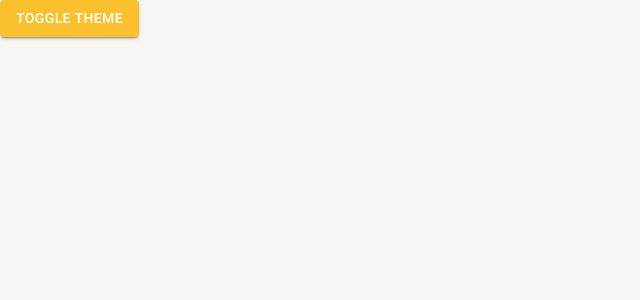
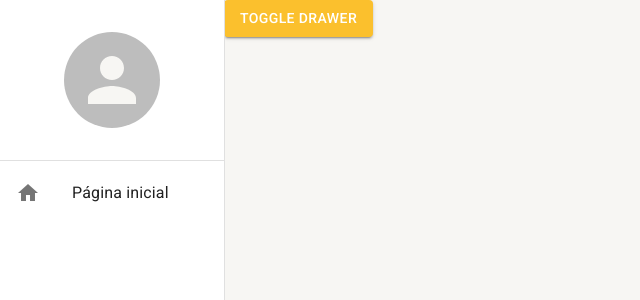
Before and after one commit to raniere57/react-material, a React (Create React App) app: page /pagina-inicial in a window 1280 px wide. Shown: the top 300 px of the page, without its empty margins (0-640 px from the left). Built offline with nearby package versions, Linux system fonts and the light colour scheme.

Commit message:
feat: adicionado responsividade no menu lateral

```diff
--- a/src/App.tsx
+++ b/src/App.tsx
@@ -1,15 +1,20 @@
 import { BrowserRouter } from 'react-router-dom';
 import { AppRoutes } from './routes';
-import { AppThemeProvider } from './shared/contexts';
+import { MenuLateral } from './shared/components';
+import { AppThemeProvider, DrawerProvider } from './shared/contexts';
 
 export const App = () => {
 
   return (
 
     <AppThemeProvider>
-      <BrowserRouter>
-        <AppRoutes />
-      </BrowserRouter>
+      <DrawerProvider>
+        <BrowserRouter>
+          <MenuLateral>
+            <AppRoutes />
+          </MenuLateral>
+        </BrowserRouter>
+      </DrawerProvider>
     </AppThemeProvider>
   );
 };
--- a/src/routes/index.tsx
+++ b/src/routes/index.tsx
@@ -1,14 +1,14 @@
 import { Button } from '@mui/material';
 import {Navigate, Route, Routes} from 'react-router-dom';
-import { useAppThemeContext } from '../shared/contexts';
+import { useDrawerContext } from '../shared/contexts';
 
 export const AppRoutes = () => {
 
-  const {toggleTheme} = useAppThemeContext();
+  const {toggleDrawerOpen} = useDrawerContext();
 
   return(
     <Routes>
-      <Route path='pagina-inicial' element={<Button variant='contained' color='primary' onClick={toggleTheme}>Toggle Theme</Button>} />
+      <Route path='pagina-inicial' element={<Button variant='contained' color='primary' onClick={toggleDrawerOpen}>Toggle Drawer</Button>} />
       <Route path='*' element={<Navigate to='/pagina-inicial' />} />
     </Routes>
   );
--- a/src/shared/components/index.ts
+++ b/src/shared/components/index.ts
@@ -1 +1 @@
-export {};
+export * from './menu-lateral/MenuLateral';
--- /dev/null
+++ b/src/shared/components/menu-lateral/MenuLateral.tsx
@@ -0,0 +1,42 @@
+import { Avatar, Box, Divider, Drawer, Icon, List, ListItemButton, ListItemIcon, ListItemText, useMediaQuery, useTheme } from '@mui/material';
+import { useDrawerContext } from '../../contexts';
+
+
+interface IMenuLateralProps {
+  children: React.ReactNode
+}
+
+export const MenuLateral = ({children}: IMenuLateralProps) => {
+
+  const theme = useTheme();
+
+  const smDown = useMediaQuery(theme.breakpoints.down('sm'));
+
+  const {isDrawerOpen, toggleDrawerOpen} = useDrawerContext();
+
+  return(
+    <>
+      <Drawer open={isDrawerOpen} variant={smDown ? 'temporary' : 'permanent'} onClose={toggleDrawerOpen} >
+        <Box width={theme.spacing(28)} height='100%' display='flex' flexDirection='column'>
+          <Box width='100%' height={theme.spacing(20)} display='flex' alignItems='center' justifyContent='center' >
+            <Avatar sx={{height: theme.spacing(12), width: theme.spacing(12)}} />
+          </Box>
+          <Divider />
+          <Box flex='1' >
+            <List component='nav' >
+              <ListItemButton>
+                <ListItemIcon>
+                  <Icon>home</Icon>
+                </ListItemIcon>
+                <ListItemText primary='Página inicial' />
+              </ListItemButton>
+            </List>
+          </Box>
+        </Box>
+      </Drawer>
+      <Box height='100vh' ml={smDown ? 0 : theme.spacing(28)} >
+        {children}
+      </Box>
+    </>
+  );
+};
--- /dev/null
+++ b/src/shared/contexts/DrawerContext.tsx
@@ -0,0 +1,32 @@
+import React, { createContext, useCallback, useContext, useState } from 'react';
+
+
+interface IDrawerContextData {
+  isDrawerOpen: boolean;
+  toggleDrawerOpen: () => void;
+}
+
+interface IDrawerProviderProps {
+  children: React.ReactNode
+}
+
+const DrawerContext = createContext({} as IDrawerContextData);
+
+export const useDrawerContext = () => {
+  return useContext(DrawerContext);
+};
+
+export const DrawerProvider = ({ children }: IDrawerProviderProps) => {
+
+  const [isDrawerOpen, setIsDrawerOpen] = useState(false);
+
+  const toggleDrawerOpen = useCallback(() => {
+    setIsDrawerOpen(oldDrawerOpen => !oldDrawerOpen);
+  }, []);
+
+  return (
+    <DrawerContext.Provider value={{ isDrawerOpen, toggleDrawerOpen }}>
+      {children}
+    </DrawerContext.Provider>
+  );
+};
--- a/src/shared/contexts/ThemeContext.tsx
+++ b/src/shared/contexts/ThemeContext.tsx
@@ -19,7 +19,7 @@
   return useContext(ThemeContext);
 };
 
-export const AppThemeProvider: React.FC<IThemeProviderProps> = ({ children }) => {
+export const AppThemeProvider = ({ children }: IThemeProviderProps) => {
 
   const [themeName, setThemeName] = useState<'light' | 'dark'>('light');
 
--- a/src/shared/contexts/index.ts
+++ b/src/shared/contexts/index.ts
@@ -1 +1,2 @@
 export * from './ThemeContext';
+export * from './DrawerContext';
```
